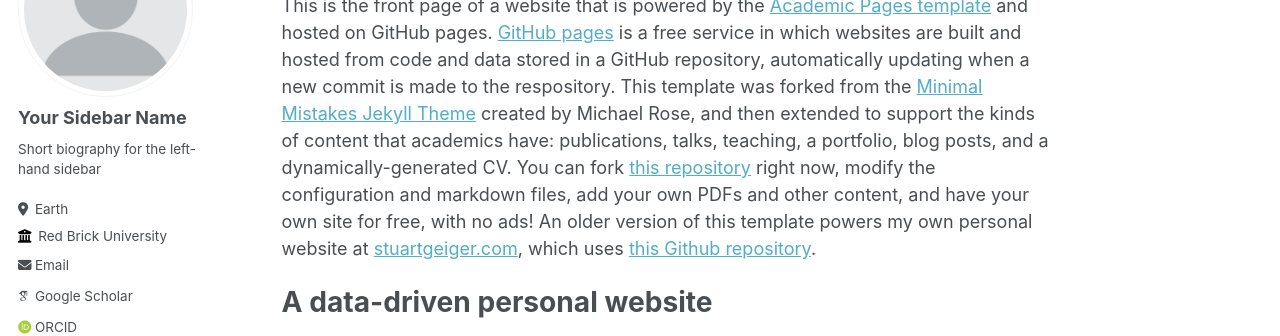
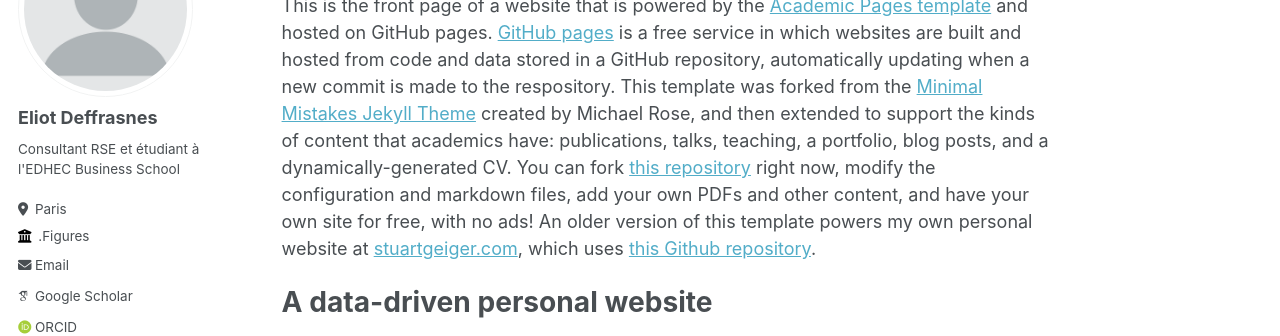
Before and after one commit to EliotD8/eliot.github.io, a Jekyll site: the page built from _pages/about.md, in a window 1280 px wide. Shown: the part 184-520 px from the top of the page. Built offline with Jekyll 4.4.1, drawn with Linux system fonts in a browser that asks for light colours; some web fonts are replaced.

Commit message:
colonne gauche

```diff
--- a/_config.yml
+++ b/_config.yml
@@ -22,13 +22,13 @@ repository               : "academicpages/academicpages.github.io"
 author:
   # Biographic information
   avatar           : "profile.png"
-  name             : "Your Sidebar Name"
+  name             : "Eliot Deffrasnes"
   pronouns         : # example: "she/her"
-  bio              : "Short biography for the left-hand sidebar"
-  location         : "Earth"
-  employer         : "Red Brick University"
+  bio              : "Consultant RSE et étudiant à l'EDHEC Business School"
+  location         : "Paris"
+  employer         : ".Figures"
   uri              : # URL
-  email            : "none@example.org"
+  email            : "eliot.deffrasnes@edhec.com"
 
   # Academic websites
   arxiv            : # URL - Update with the correct link to your profile
```
